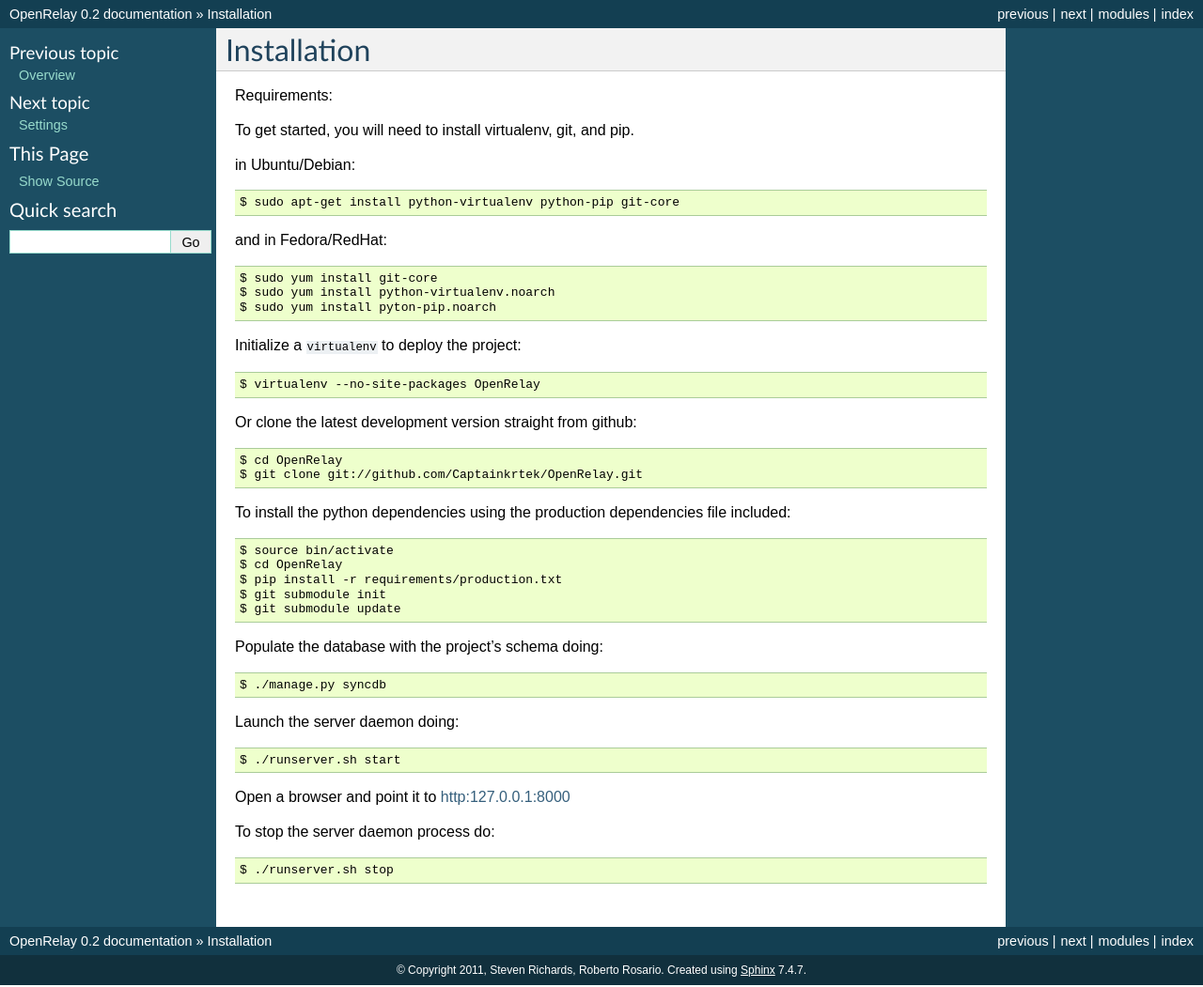
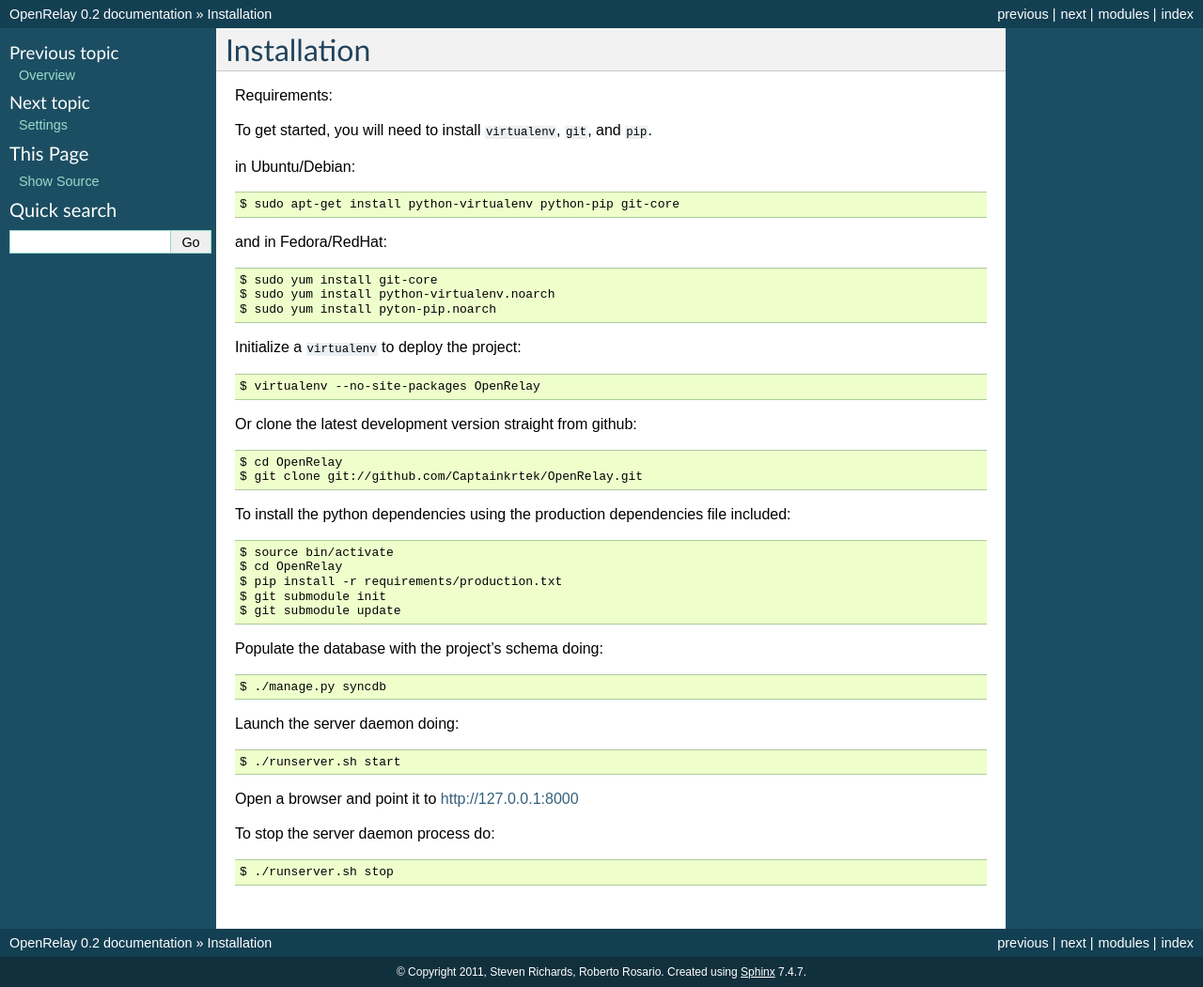
Before and after one commit to srri-zz/OpenRelay, a Sphinx documentation site: the page built from docs/installation.rst, in a window 1280 px wide. Shown: the whole page at 94% size. Built offline with Sphinx 7.4.7, drawn with Linux system fonts in a browser that asks for light colours.

Commit message:
minor doc changes

```diff
--- a/docs/installation.rst
+++ b/docs/installation.rst
@@ -4,7 +4,7 @@
 
 Requirements:
 
-To get started, you will need to install virtualenv, git, and pip.
+To get started, you will need to install ``virtualenv``, ``git``, and ``pip``.
 
 in Ubuntu/Debian::
 
```
Also changed, not shown: other parts of docs/installation.rst (+1 -1 lines).
